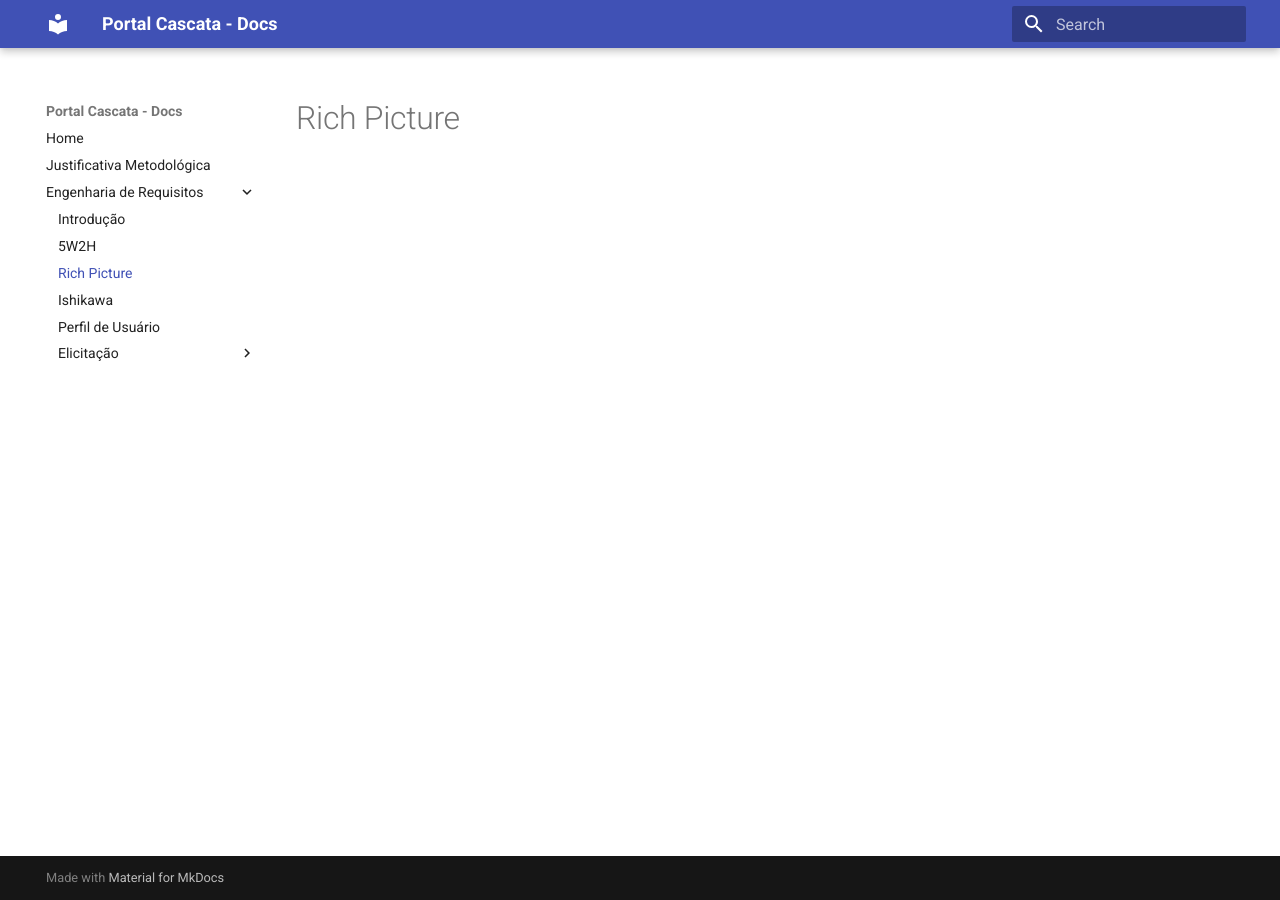
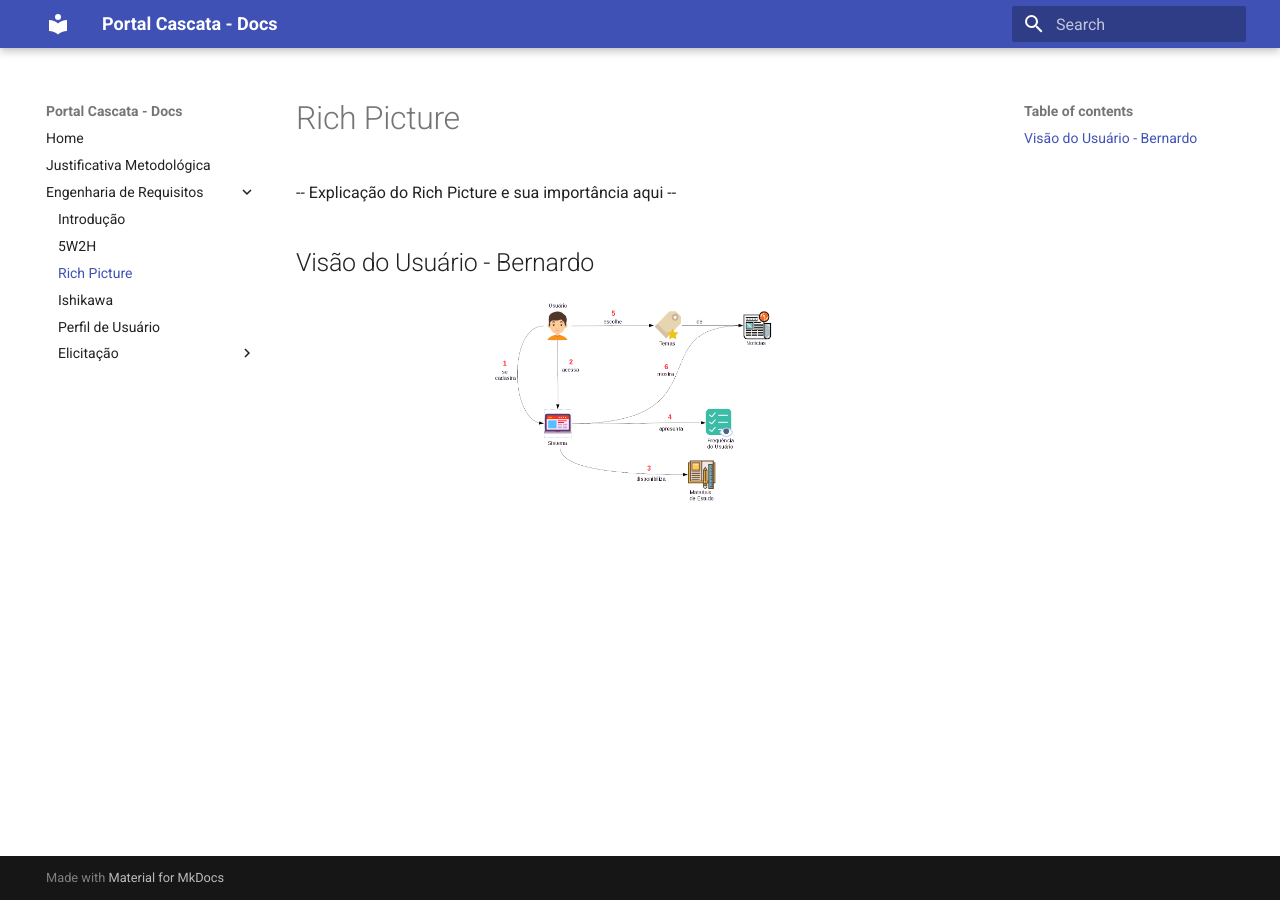
Before and after one commit to projeto-cascata/portal-cascata-docs, an MkDocs documentation site: the page built from docs/requisitos/richpicture.md, in a window 1280 px wide. Built offline with MkDocs 1.6.1 and Material for MkDocs 9.7.7, drawn with Linux system fonts in a browser that asks for light colours; old or Windows-style settings are respelled for this version of MkDocs.

Commit message:
Adding Rich Picture: User view

```diff
--- a/docs/requisitos/richpicture.md
+++ b/docs/requisitos/richpicture.md
@@ -1 +1,9 @@
 # Rich Picture
+
+
+-- Explicação do Rich Picture e sua importância aqui --
+
+
+## Visão do Usuário - Bernardo
+
+<p align=center><img width=300 src="https://github.com/projeto-cascata/portal-cascata-docs/blob/master/assets/richPictures/rpBernardoUsuario.png"></p>
```
Also changed, not shown: assets/richPictures/rpBernardoUsuario.png (added).
